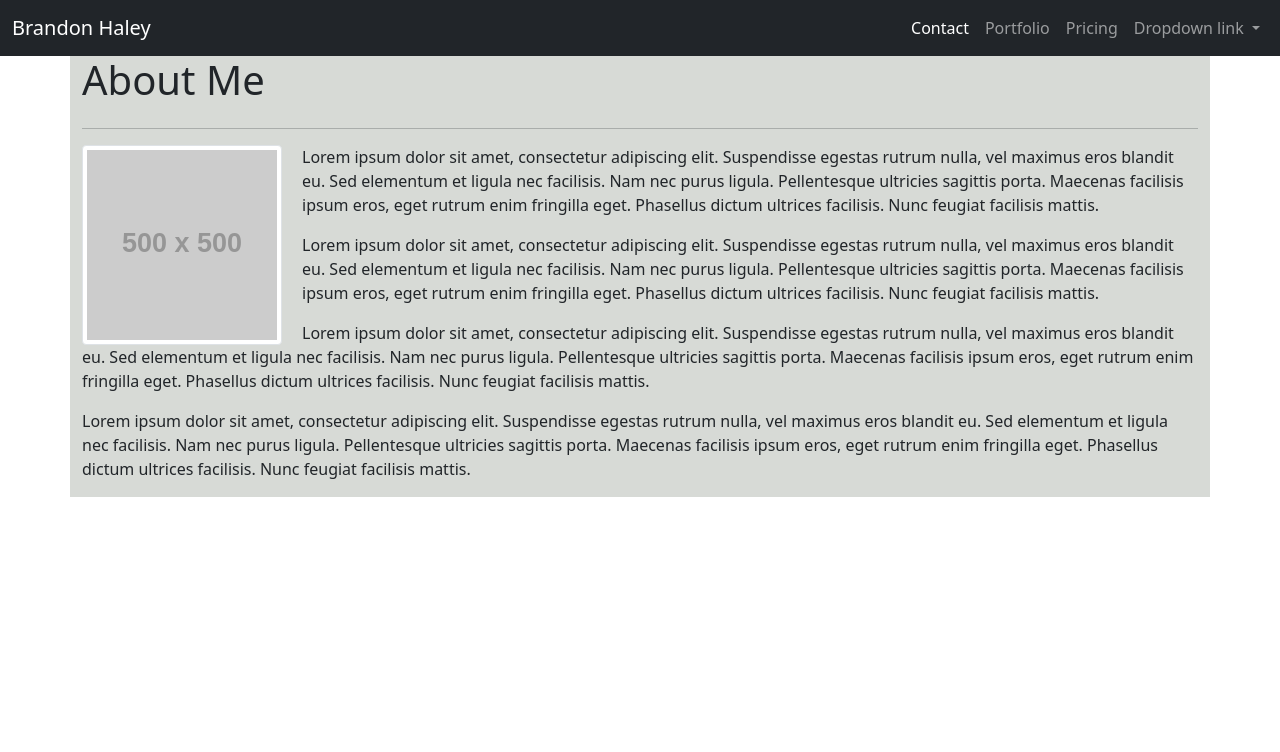
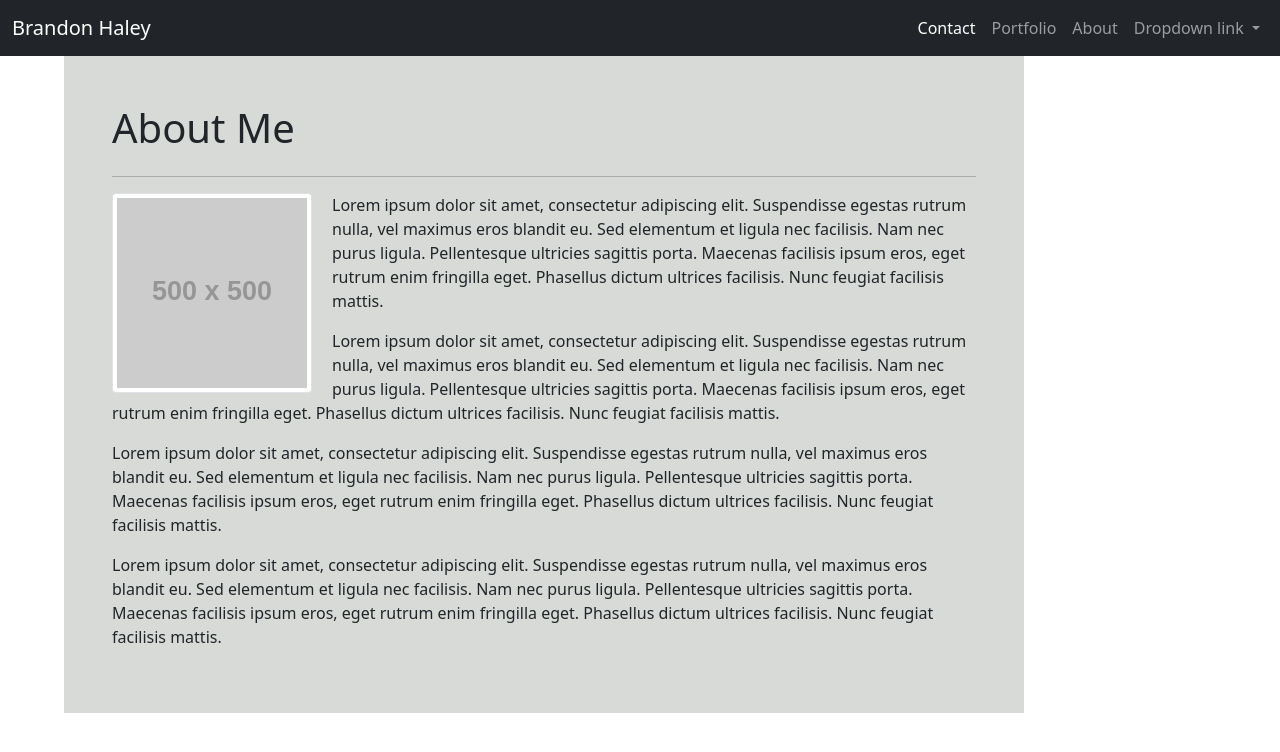
Before and after one commit to Kyle7286/responsive-portfolio, a plain HTML site: page index.html in a window 1280 px wide. Drawn offline with nearby package versions, Linux system fonts and the light colour scheme; placeholder pictures from the web are drawn by us.

Commit message:
changed navbar link to contain about; messed with container widths and margins and padding

```diff
--- a/assets/css/style.css
+++ b/assets/css/style.css
@@ -5,11 +5,20 @@ body {
     /* background-size: cover; */
 }
 
+.main {
+    width: 75%;
+    background-color: gray;
+    margin-left: 5%;
+}
+
+
 #aboutme {
     background-color:rgb(215, 218, 214);
-    /* margin-left: 2%;
-    margin-top: 5%;
-    margin-right: 5%; */
+    padding: 5%;
+}
+
+.imgaboutme {
+    margin-bottom: 1px;
 }
 
 .box {
--- a/index.html
+++ b/index.html
@@ -32,7 +32,7 @@
                 <a class="nav-link" href="#">Portfolio</a>
               </li>
               <li class="nav-item">
-                <a class="nav-link" href="#">Pricing</a>
+                <a class="nav-link" href="#">About</a>
               </li>
               <li class="nav-item dropdown">
                 <a class="nav-link dropdown-toggle" href="#" id="navbarDropdownMenuLink" role="button" data-bs-toggle="dropdown" aria-expanded="false">
@@ -52,7 +52,8 @@
 
 
     <!-- START Main  Content  -->
-    <div class="container" id="aboutme">
+    <div class="main">
+        <div class="container-xs" id="aboutme">
             <!-- ROW 1 -->
             <div class="row" id="row1">
             <!-- COLUMN 12 -->
@@ -66,7 +67,7 @@
             <div class="row" id="row2">
                 <!-- COLUMN 12 -->
                 <div class="col-md-12">
-                <img src="https://via.placeholder.com/500x500" alt="Profile_Picture" class="img-thumbnail" id="float" width="200">
+                    <img src="https://via.placeholder.com/500x500" alt="Profile_Picture" class="img-thumbnail imgaboutme" id="float" width="200">
                     <p>Lorem ipsum dolor sit amet, consectetur adipiscing elit. Suspendisse egestas rutrum nulla, vel maximus eros blandit eu. Sed elementum et ligula nec facilisis. Nam nec purus ligula. Pellentesque ultricies sagittis porta. Maecenas facilisis ipsum eros, eget rutrum enim fringilla eget. Phasellus dictum ultrices facilisis. Nunc feugiat facilisis mattis.</p>
                     <p>Lorem ipsum dolor sit amet, consectetur adipiscing elit. Suspendisse egestas rutrum nulla, vel maximus eros blandit eu. Sed elementum et ligula nec facilisis. Nam nec purus ligula. Pellentesque ultricies sagittis porta. Maecenas facilisis ipsum eros, eget rutrum enim fringilla eget. Phasellus dictum ultrices facilisis. Nunc feugiat facilisis mattis.</p>
                     <p>Lorem ipsum dolor sit amet, consectetur adipiscing elit. Suspendisse egestas rutrum nulla, vel maximus eros blandit eu. Sed elementum et ligula nec facilisis. Nam nec purus ligula. Pellentesque ultricies sagittis porta. Maecenas facilisis ipsum eros, eget rutrum enim fringilla eget. Phasellus dictum ultrices facilisis. Nunc feugiat facilisis mattis.</p>
@@ -74,6 +75,7 @@
                 </div>
             </div>
 
+        </div>
     </div>
     <!-- END Main content -->
 
```
Lines whose indentation alone changed are shown as unchanged.
